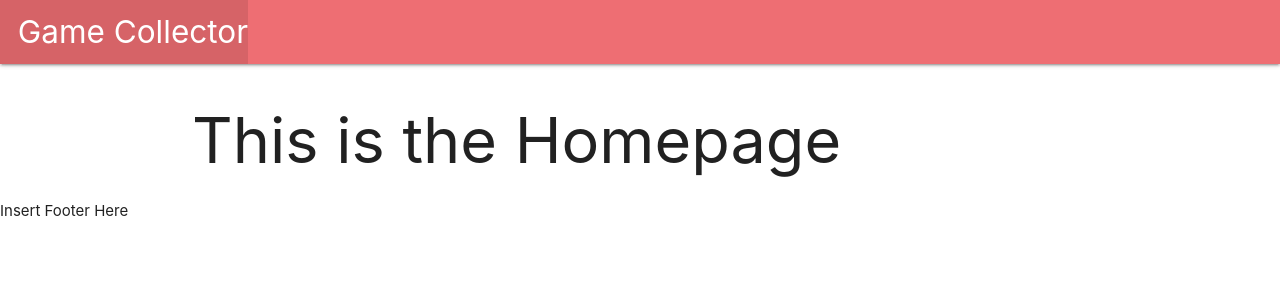
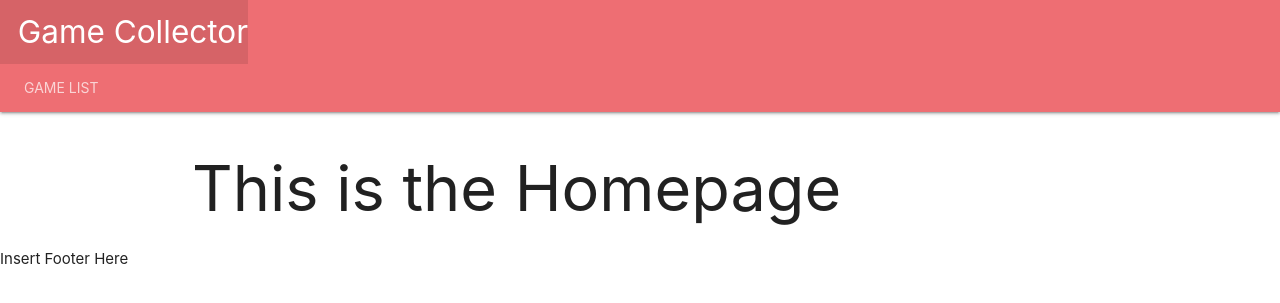
Before and after one commit to ArmadaDev25/gameCollector_django, a Django app: page / in a window 1280 px wide. Shown: the top 303 px of the page. Run offline with Django 4.2, Linux system fonts and the light colour scheme.

Commit message:
Navbar styling and functionality implemented

```diff
--- a/gameCollector_project/main_app/templates/base.html
+++ b/gameCollector_project/main_app/templates/base.html
@@ -6,11 +6,18 @@
     <script src="https://cdnjs.cloudflare.com/ajax/libs/materialize/1.0.0/js/materialize.min.js"></script>
 </head>
 <body>
-    <header class="navbar-fixed">
-        <nav>
+    <header>
+        <nav class="nav-extended">
             <div class="nav-wrapper">
                 <ul>
                     <li><a href="/" class="left brand-logo">&nbsp;&nbsp;Game Collector</a></li>
+                </ul>
+
+            </div>
+            <div class="nav-content">
+                <ul class="tabs tabs-transparent">
+                    <li class="tab"><a href="{% url 'game_list'%}">Game List</a></li>
+
                 </ul>
             </div>
         </nav>
```
